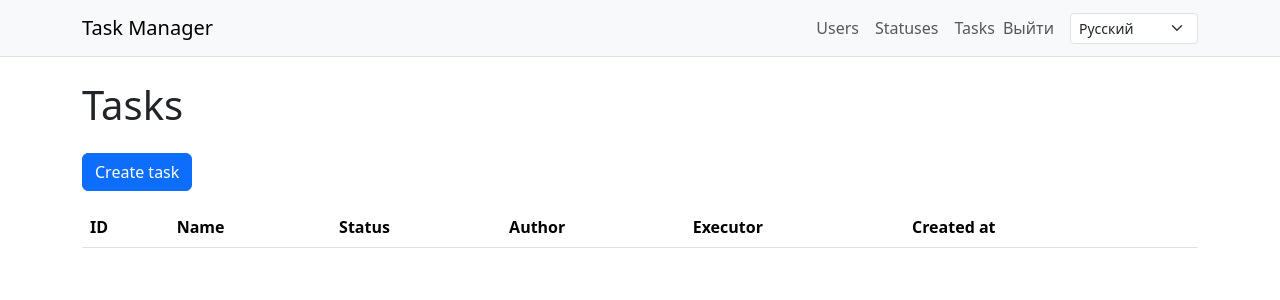
After one commit to SlowKingg/python-project-52, a Django app: page /tasks/ in a window 1280 px wide. The commit adds this page. Shown: the top 300 px of the page. Run offline with Django 5.2, Linux system fonts and the light colour scheme; the visitor is signed in with stand-in values (Sample User, id 1); data that the repository does not hold is empty; parts of the project's set-up code (start-up, migrations or seed data) failed here and were passed over; some libraries are stand-ins or nearby versions.

Commit message:
Add task management functionality with CRUD views and templates

```diff
--- a/task_manager/settings.py
+++ b/task_manager/settings.py
@@ -83,6 +83,7 @@ INSTALLED_APPS = [
     'django_bootstrap5',
     'task_manager.users',
     'task_manager.statuses',
+    'task_manager.tasks',
 ]
 
 MIDDLEWARE = [
--- /dev/null
+++ b/task_manager/tasks/apps.py
@@ -0,0 +1,6 @@
+from django.apps import AppConfig
+
+
+class TasksConfig(AppConfig):
+    default_auto_field = 'django.db.models.BigAutoField'
+    name = 'task_manager.tasks'
--- /dev/null
+++ b/task_manager/tasks/urls.py
@@ -0,0 +1,17 @@
+from django.urls import path
+
+from .views import (
+    TaskCreateView,
+    TaskDeleteView,
+    TaskDetailView,
+    TaskListView,
+    TaskUpdateView,
+)
+
+urlpatterns = [
+    path('tasks/', TaskListView.as_view(), name='tasks_index'),
+    path('tasks/create/', TaskCreateView.as_view(), name='tasks_create'),
+    path('tasks/<int:pk>/update/', TaskUpdateView.as_view(), name='tasks_update'),
+    path('tasks/<int:pk>/delete/', TaskDeleteView.as_view(), name='tasks_delete'),
+    path('tasks/<int:pk>/', TaskDetailView.as_view(), name='tasks_detail'),
+]
--- /dev/null
+++ b/task_manager/tasks/views.py
@@ -0,0 +1,65 @@
+from django.contrib import messages
+from django.contrib.auth.mixins import LoginRequiredMixin
+from django.urls import reverse_lazy
+from django.utils.translation import gettext as _
+from django.views.generic import CreateView, DeleteView, DetailView, ListView, UpdateView
+
+from .forms import TaskForm
+from .mixins import TaskAuthorOnlyMixin
+from .models import Task
+
+
+class TaskListView(LoginRequiredMixin, ListView):
+    model = Task
+    template_name = 'tasks/index.html'
+    context_object_name = 'tasks'
+
+
+class TaskDetailView(LoginRequiredMixin, DetailView):
+    model = Task
+    template_name = 'tasks/detail.html'
+
+
+class TaskCreateView(LoginRequiredMixin, CreateView):
+    model = Task
+    form_class = TaskForm
+    template_name = 'tasks/form.html'
+    success_url = reverse_lazy('tasks_index')
+
+    def form_valid(self, form):
+        form.instance.author = self.request.user
+        messages.success(self.request, _('Task has been created successfully'))
+        return super().form_valid(form)
+
+    def get_context_data(self, **kwargs):
+        context = super().get_context_data(**kwargs)
+        context['title'] = _('Create task')
+        context['submit_label'] = _('Create')
+        return context
+
+
+class TaskUpdateView(LoginRequiredMixin, UpdateView):
+    model = Task
+    form_class = TaskForm
+    template_name = 'tasks/form.html'
+    success_url = reverse_lazy('tasks_index')
+
+    def form_valid(self, form):
+        messages.success(self.request, _('Task has been updated successfully'))
+        return super().form_valid(form)
+
+    def get_context_data(self, **kwargs):
+        context = super().get_context_data(**kwargs)
+        context['title'] = _('Update task')
+        context['submit_label'] = _('Update')
+        return context
+
+
+class TaskDeleteView(LoginRequiredMixin, TaskAuthorOnlyMixin, DeleteView):
+    model = Task
+    template_name = 'tasks/delete.html'
+    success_url = reverse_lazy('tasks_index')
+
+    def form_valid(self, form):
+        messages.success(self.request, _('Task has been deleted successfully'))
+        return super().form_valid(form)
--- a/task_manager/templates/base.html
+++ b/task_manager/templates/base.html
@@ -27,6 +27,7 @@
                 <li class="nav-item"><a class="nav-link" href="{% url 'users_index' %}">{% trans 'Users' %}</a></li>
                 {% if user.is_authenticated %}
                 <li class="nav-item"><a class="nav-link" href="{% url 'statuses_index' %}">{% trans 'Statuses' %}</a></li>
+                <li class="nav-item"><a class="nav-link" href="{% url 'tasks_index' %}">{% trans 'Tasks' %}</a></li>
                 <li class="nav-item">
                     <form action="{% url 'logout' %}" method="post" class="d-inline mb-0">
                         {% csrf_token %}
--- /dev/null
+++ b/task_manager/templates/tasks/index.html
@@ -0,0 +1,41 @@
+{% extends 'base.html' %}
+{% load i18n %}
+
+{% block title %}{% trans 'Tasks' %}{% endblock %}
+
+{% block content %}
+<h1 class="mb-4">{% trans 'Tasks' %}</h1>
+<a class="btn btn-primary mb-3" href="{% url 'tasks_create' %}">{% trans 'Create task' %}</a>
+<table class="table table-striped">
+    <thead>
+        <tr>
+            <th>ID</th>
+            <th>{% trans 'Name' %}</th>
+            <th>{% trans 'Status' %}</th>
+            <th>{% trans 'Author' %}</th>
+            <th>{% trans 'Executor' %}</th>
+            <th>{% trans 'Created at' %}</th>
+            <th></th>
+        </tr>
+    </thead>
+    <tbody>
+    {% for task in tasks %}
+        <tr>
+            <td>{{ task.id }}</td>
+            <td>{{ task.name }}</td>
+            <td>{{ task.status.name }}</td>
+            <td>{{ task.author.get_full_name|default:task.author.username }}</td>
+            <td>{{ task.executor.get_full_name|default:task.executor.username|default:'-' }}</td>
+            <td>{{ task.created_at|date:'d.m.Y H:i' }}</td>
+            <td>
+                <a href="{% url 'tasks_detail' task.pk %}">{% trans 'Show' %}</a>
+                <br>
+                <a href="{% url 'tasks_update' task.pk %}">{% trans 'Update' %}</a>
+                <br>
+                <a href="{% url 'tasks_delete' task.pk %}">{% trans 'Delete' %}</a>
+            </td>
+        </tr>
+    {% endfor %}
+    </tbody>
+</table>
+{% endblock %}
--- a/task_manager/urls.py
+++ b/task_manager/urls.py
@@ -10,5 +10,6 @@ urlpatterns = [
     path('logout/', views.LogoutPageView.as_view(), name='logout'),
     path('', include('task_manager.users.urls')),
     path('', include('task_manager.statuses.urls')),
+    path('', include('task_manager.tasks.urls')),
     path('admin/', admin.site.urls),
 ]
```
Also changed, not shown: task_manager/tasks/forms.py (added, +22 -0 lines), task_manager/tasks/mixins.py (added, +17 -0 lines), task_manager/tasks/models.py (added, +49 -0 lines), task_manager/templates/tasks/delete.html (added, +13 -0 lines), task_manager/templates/tasks/detail.html (added, +17 -0 lines), task_manager/templates/tasks/form.html (added, +13 -0 lines), task_manager/users/views.py (+9 -1 lines), locale/en/LC_MESSAGES/django.po, locale/ru/LC_MESSAGES/django.po, task_manager/tasks/__init__.py (added), task_manager/tasks/migrations/__init__.py (added).
